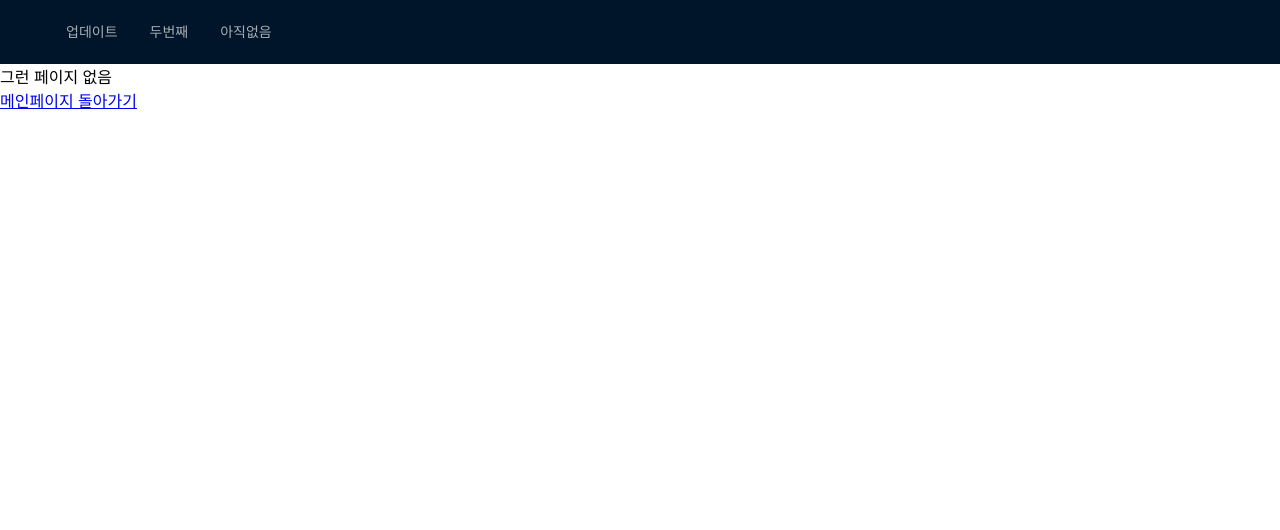
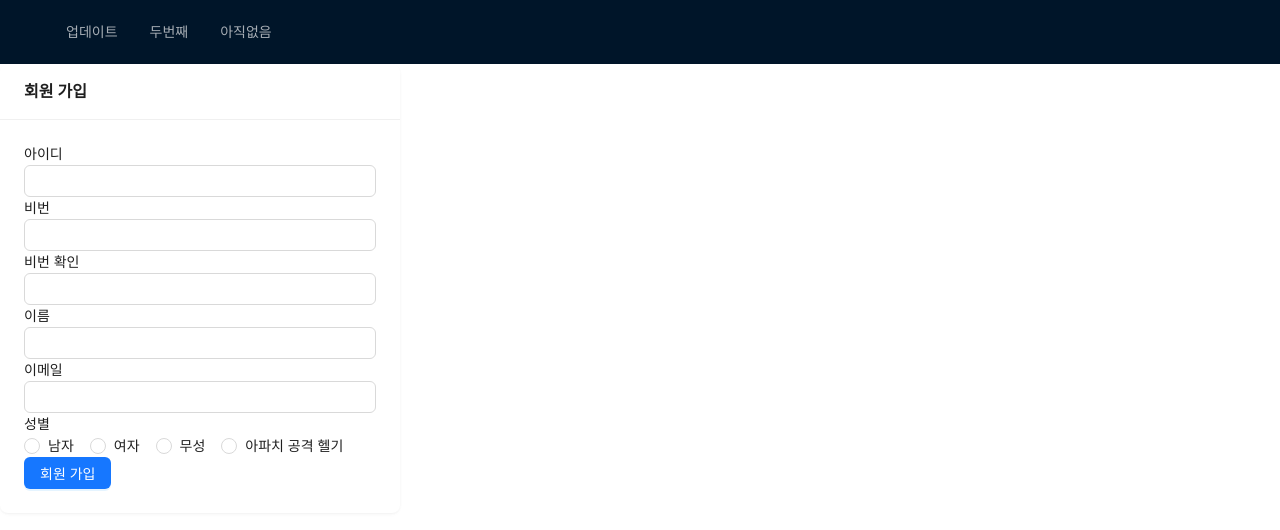
Before and after one commit to nihilism011/react_sns, a React (Create React App) app: page /signup in a window 1280 px wide. Shown: the top 530 px of the page. Built offline with nearby package versions, Linux system fonts and the light colour scheme.

Commit message:
회원가입 페이지 제작중

```diff
--- a/src/App.js
+++ b/src/App.js
@@ -3,11 +3,16 @@ import Header from "./components/MainHeader.js";
 import UserUpdatePage from "./page/user-update.js";
 import TwoPage from "./page/TwoPage.js";
 import NotFound from "./page/NotFound.js";
+import TestUserTable from "./page/TestUserTable.js";
+import SignupPage from "./page/SignupPage.js";
+
 function App() {
   return (
     <div className="App">
       <Header />
       <Routes>
+        <Route path="/signup" element={<SignupPage />} />
+        <Route path="/three" element={<TestUserTable id={1} />} />
         <Route path="/two" element={<TwoPage />} />
         <Route path="/update/:userId" element={<UserUpdatePage />} />
         <Route path="*" element={<NotFound />}></Route>
--- /dev/null
+++ b/src/hooks/test.js
@@ -0,0 +1,22 @@
+import { useEffect, useState } from "react";
+import axios from "axios";
+
+export const useTestUser = (id) => {
+  const [testList, setTestList] = useState([]);
+  const userId = id;
+  const url = "https://jsonplaceholder.typicode.com/users";
+  useEffect(() => {
+    console.log(userId);
+    axios
+      .get(url)
+      .then(({ data }) => {
+        setTestList(data);
+      })
+      .catch((err) => {
+        console.error("Error fetching user:", err);
+        setTestList([]);
+      });
+  }, [userId]);
+
+  return testList;
+};
--- a/src/hooks/user.js
+++ b/src/hooks/user.js
@@ -1,6 +1,6 @@
 import dayjs from "dayjs";
 import { useEffect, useState } from "react";
-import { updateName } from "../lib/userUpdate";
+import { updateName } from "../lib/userLib";
 import axios from "axios";
 
 export const useUser = (userId) => {
--- a/src/lib/userUpdate.js
+++ b/src/lib/userLib.js
@@ -5,3 +5,9 @@ export async function updateName(id, name) {
   const res = await axios.patch(url, { id: id, name: name });
   return res;
 }
+export const formSubmit = (form) => {
+  const url = "http://localhost:3001/user/signup/submit";
+  axios.post(url, form.current).then(({ data }) => {
+    alert("회원가입 완료");
+  });
+};
--- /dev/null
+++ b/src/page/TestUserTable.js
@@ -0,0 +1,34 @@
+import React from "react";
+import { useTestUser } from "../hooks/test.js";
+
+const TestUserTable = ({ id }) => {
+  const testUserList = useTestUser(id);
+  const tds = testUserList.map((user) => {
+    return (
+      <tr key={user.id}>
+        <td>{user.name}</td>
+        <td>{user.email}</td>
+        <td>{user.phone}</td>
+      </tr>
+    );
+  });
+  if (testUserList.length === 0) {
+    return <div>로딩중</div>;
+  }
+  return (
+    <>
+      <table>
+        <thead>
+          <tr>
+            <th>이름</th>
+            <th>메일</th>
+            <th>번호</th>
+          </tr>
+        </thead>
+        <tbody>{tds}</tbody>
+      </table>
+    </>
+  );
+};
+
+export default TestUserTable;
--- a/src/page/signupPage.js
+++ b/src/page/signupPage.js
@@ -1,8 +1,80 @@
-// import React from "react";
-// import { Button, Input, Form, Radio, Card, Select } from "antd";
+import { useRef, useState } from "react";
+import { Button, Input, Radio, Card } from "antd";
+import { formSubmit } from "../lib/userLib.js";
+const SignupPage = () => {
+  const submitForm = useRef({
+    userId: "",
+    userName: "",
+    password: "",
+    email: "",
+    gender: "",
+  });
+  const inputChange = (e) => {
+    submitForm.current = {
+      ...submitForm.current,
+      [e.target.name]: e.target.value,
+    };
+  };
+  const pwdCheck = useRef(null);
+  const [isPwdCheck, setIsPwdCheck] = useState(null);
+  return (
+    <Card title="회원 가입" bordered={false} style={{ width: 400 }}>
+      아이디
+      <Input
+        name="userId"
+        onChange={(e) => {
+          inputChange(e);
+        }}
+      ></Input>
+      비번
+      <Input
+        name="password"
+        onChange={(e) => {
+          inputChange(e);
+        }}
+      ></Input>
+      비번 확인
+      <Input
+        onChange={(e) => {
+          pwdCheck.current = e.target.value;
+        }}
+      ></Input>
+      이름
+      <Input
+        name="userName"
+        onChange={(e) => {
+          inputChange(e);
+        }}
+      ></Input>
+      이메일
+      <Input
+        name="email"
+        onChange={(e) => {
+          inputChange(e);
+        }}
+      ></Input>
+      성별
+      <Radio.Group
+        name="gender"
+        onChange={(e) => {
+          inputChange(e);
+        }}
+      >
+        <Radio value={"M"}>남자</Radio>
+        <Radio value={"F"}>여자</Radio>
+        <Radio value={"N"}>무성</Radio>
+        <Radio value={"AH"}>아파치 공격 헬기</Radio>
+      </Radio.Group>
+      <Button
+        type="primary"
+        onClick={() => {
+          formSubmit(submitForm);
+        }}
+      >
+        회원 가입
+      </Button>
+    </Card>
+  );
+};
 
-// const SignupPage = () => {
-//   return <div>signupPage</div>;
-// };
-
-// export default SignupPage;
+export default SignupPage;
```
